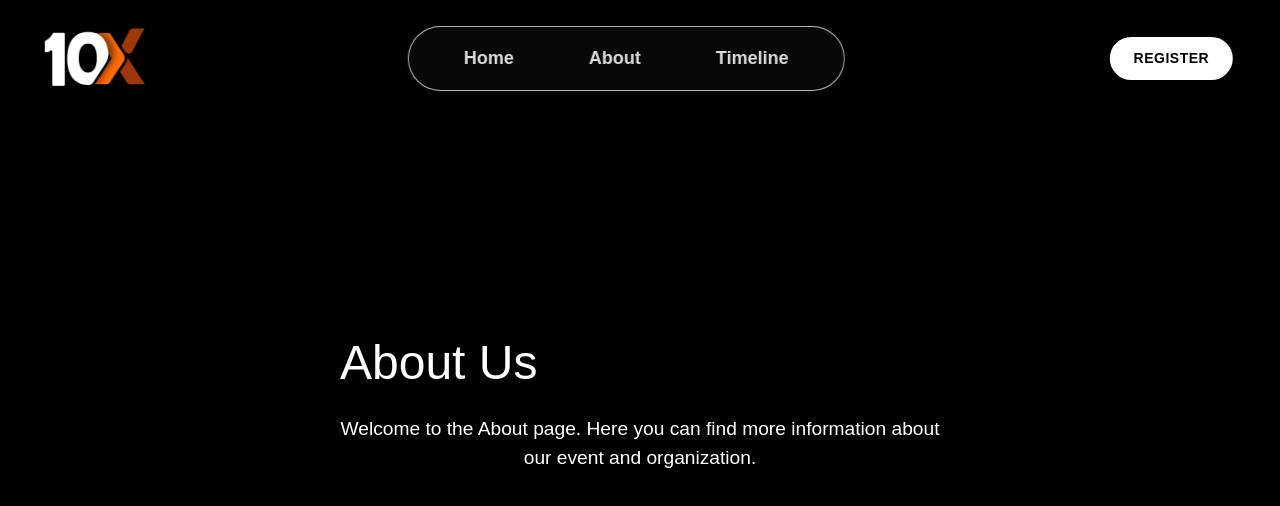
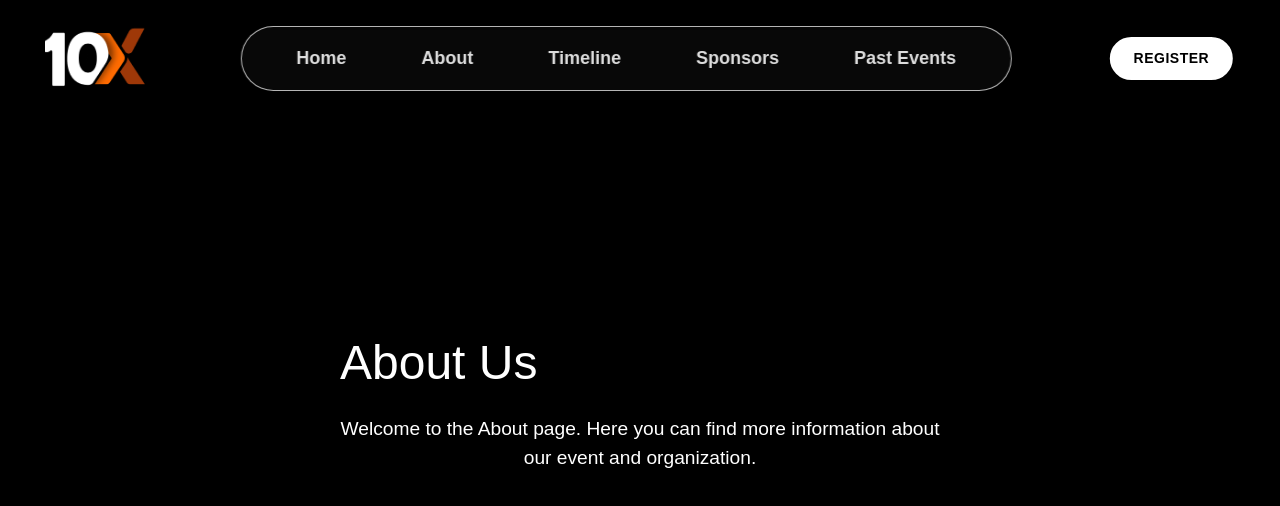
Before and after one commit to MRvandals4vage/Campus-Quest-5.0-, a Next.js app: page /about in a window 1280 px wide. Shown: the top 506 px of the page. Built offline with nearby package versions, Linux system fonts and the light colour scheme.

Commit message:
Update navbar with all pages, use anchor links, and make it fixed (sticky) globally

```diff
--- a/src/components/Hero.module.css
+++ b/src/components/Hero.module.css
@@ -12,7 +12,7 @@
 }
 
 .navbar {
-    position: absolute;
+    position: fixed;
 
     top: 24px;
     left: 50%;
@@ -25,7 +25,7 @@
     justify-content: space-between;
     align-items: center;
 
-    z-index: 100;
+    z-index: 9999;
 }
 
 .navLinks {
--- a/src/components/Navbar.tsx
+++ b/src/components/Navbar.tsx
@@ -35,10 +35,16 @@ export default function Navbar() {
               <Link href="/" className={styles.navLink}>Home</Link>
             </li>
             <li className={styles.navItem}>
-              <Link href="/about" className={styles.navLink}>About</Link>
+              <Link href="/#about" className={styles.navLink}>About</Link>
             </li>
             <li className={styles.navItem}>
-              <Link href="/timeline" className={styles.navLink}>Timeline</Link>
+              <Link href="/#timeline" className={styles.navLink}>Timeline</Link>
+            </li>
+            <li className={styles.navItem}>
+              <Link href="/#sponsors" className={styles.navLink}>Sponsors</Link>
+            </li>
+            <li className={styles.navItem}>
+              <Link href="/#pastevents" className={styles.navLink}>Past Events</Link>
             </li>
           </ul>
 
@@ -84,13 +90,23 @@ export default function Navbar() {
                 </Link>
               </li>
               <li>
-                <Link href="/about" onClick={() => setMenuOpen(false)}>
+                <Link href="/#about" onClick={() => setMenuOpen(false)}>
                   About
                 </Link>
               </li>
               <li>
-                <Link href="/timeline" onClick={() => setMenuOpen(false)}>
+                <Link href="/#timeline" onClick={() => setMenuOpen(false)}>
                   Timeline
+                </Link>
+              </li>
+              <li>
+                <Link href="/#sponsors" onClick={() => setMenuOpen(false)}>
+                  Sponsors
+                </Link>
+              </li>
+              <li>
+                <Link href="/#pastevents" onClick={() => setMenuOpen(false)}>
+                  Past Events
                 </Link>
               </li>
             </ul>
--- a/src/components/SponsorPage.tsx
+++ b/src/components/SponsorPage.tsx
@@ -253,6 +253,7 @@ export default function Sponsors() {
 
   return (
     <div
+      id="sponsors"
       className="relative w-full overflow-hidden bg-black min-h-[100svh] md:min-h-[100svh]"
     >
       <div className="absolute inset-0 z-0 pointer-events-none">
```
